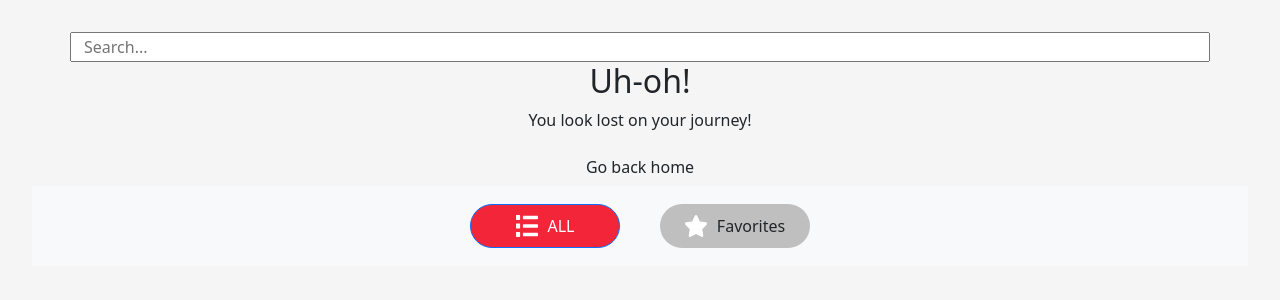
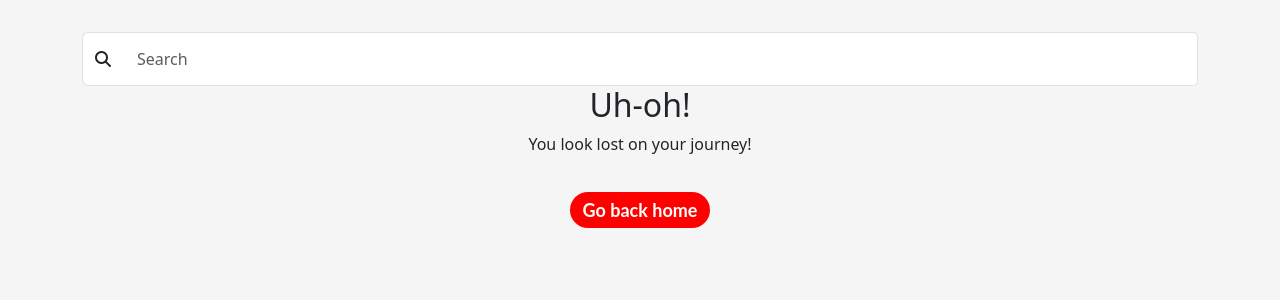
Before and after one commit to costeva/pokemonApp, a Vue app: page /favorite-pokemon in a window 1280 px wide. Shown: the top 300 px of the page. Built offline with nearby package versions, Linux system fonts and the light colour scheme.

Commit message:
Arreglos varios

```diff
--- a/package.json
+++ b/package.json
@@ -9,6 +9,7 @@
     "preview": "vite preview"
   },
   "dependencies": {
+    "@fortawesome/fontawesome-free": "^6.5.1",
     "axios": "^1.6.7",
     "bootstrap": "^5.3.2",
     "bootstrap-vue": "^2.23.1",
--- a/src/App.vue
+++ b/src/App.vue
@@ -3,10 +3,9 @@
     <div class="container">
       <router-view />
     </div>
-
-    <footer v-show="currentRoute !== '/' && !(currentRoute === '/list-pokemon' && !loading)" class="footer">
+    <footer v-show="showFooter && currentRoute !== '/' && !(currentRoute === '/list-pokemon' && !loading)" class="footer">
       <button
-        class="btn btn-primary footer-btn"
+        class="btn  footer-btn"
         :style="allButtonStyle"
         @click="goToList"
       >
@@ -25,8 +24,10 @@
 </template>
 
 <script setup>
-import { inject, ref, computed } from "vue";
+import { inject, ref,provide, computed } from "vue";
 import { usePokemonStore } from "./modules/store/index.js";
+const showFooter = ref(true);
+provide('showFooter', showFooter);
 const router = inject("router");
 const pokemonStore = usePokemonStore();
 const currentRoute = computed(() => router.currentRoute.value.path);
@@ -35,22 +36,26 @@ const colorBtn = ref('all');
 
 
 const allButtonStyle =  computed(() =>({
-  width: "150px",
+  width: window.innerWidth > 1024 ? "275px" : "150px",
+
   height: "44px",
   padding: "11px 48px",
   borderRadius: "60px",
   gap: "10px",
-  background: colorBtn.value === 'all' ? '#F22539' : '#BFBFBF',
+  color: "white",
+  background: currentRoute.value === '/list-pokemon' ? '#F22539' : '#BFBFBF',
   display: "flex",
 }));
 
 const favoritesButtonStyle =  computed(() =>({
-  width: "150px",
+  width: window.innerWidth > 1024 ? "275px" : "150px",
+
   height: "44px",
   padding: "11px 48px",
   borderRadius: "60px",
   gap: "10px",
-  background: colorBtn.value === 'favorites' ? '#F22539' : '#BFBFBF',
+  color: "white",
+  background: currentRoute.value === '/favorite-pokemon' ? '#F22539' : '#BFBFBF',
   display: "flex",
 }));
 
@@ -87,5 +92,4 @@ const goToFavorite = () => {
 }
 
 
-
 </style>
--- a/src/main.js
+++ b/src/main.js
@@ -2,6 +2,7 @@ import { createApp } from 'vue'
 import { createPinia } from 'pinia'
 import { createRouter, createWebHistory } from 'vue-router'
 import App from './App.vue'
+import '@fortawesome/fontawesome-free/css/all.css'
 import 'bootstrap/dist/css/bootstrap.css'
 import 'bootstrap/dist/js/bootstrap.bundle.min.js'
 import 'bootstrap'
--- a/src/modules/get-pokemon-list/composable/index.js
+++ b/src/modules/get-pokemon-list/composable/index.js
@@ -25,9 +25,10 @@ export const useGetPokemons = () => {
   };
 
   const pokemonDetail = async (name) => {
-    await store.pokemon(name);
+      await store.pokemon(name);
+  };
 
-  };
+
 
   const resetCard = () => {
     store.setCleanPokemon();
--- a/src/modules/get-pokemon-list/views/index.vue
+++ b/src/modules/get-pokemon-list/views/index.vue
@@ -2,9 +2,19 @@
   <div>
     <loader-pokemon :isLoading="isLoading" />
 
-    <div class="row justify-content-center" v-show="!isLoading">
-      <input type="text" v-model="searchTerm" placeholder="Search..." />
-
+    <div class="row justify-content-center px-3" v-show="!isLoading">
+      <div>
+        <div class="input-group col-12">
+          <span class="input-group-text">
+            <i class="fas fa-search"></i>
+          </span>
+          <input
+            v-model="searchTerm"
+            class="form-control input-search"
+            placeholder="Search"
+          />
+        </div>
+      </div>
       <div v-if="filteredPokemons.length === 0">
         <h2>Uh-oh!</h2>
         <p>You look lost on your journey!</p>
@@ -13,7 +23,7 @@
         </button>
       </div>
 
-      <div class="py-2 col-sm-12" v-else>
+      <div class="py-2 col-12" v-else>
         <list-pokemons
           v-for="(pokemon, index) in filteredPokemons"
           :key="index"
@@ -26,6 +36,8 @@
   </div>
   <card-poket
     v-if="showModal"
+    :isLoading="isLoading"
+    :isFavorite="isFavorite"
     :showModal="showModal"
     :pokemon="pokemon"
     @update:showModal="handleCloseCard"
@@ -33,12 +45,13 @@
 </template>
 
 <script setup>
-import { onMounted, ref, computed } from "vue";
+import { onMounted, ref, computed, inject } from "vue";
 import { useGetPokemons } from "../composable/index.js";
 import listPokemons from "../../../components/list.vue";
 import loaderPokemon from "../../../components/loader/loader.vue";
 import cardPoket from "../../../components/cardPokemon.vue";
 
+const showFooter = inject("showFooter");
 const {
   getPokemonsList,
   isLoading,
@@ -51,17 +64,20 @@ const {
   pokemonDetail,
 } = useGetPokemons();
 const showModal = ref(false);
+const isFavorite = ref(false);
 
 const filteredPokemons = computed(() => {
   const serchTxt = searchTerm.value.toLowerCase();
   let filterName = pokemons.value.filter((pokemon) => {
     return pokemon.toLowerCase().includes(serchTxt);
   });
+  showFooter.value = filterName.length !== 0;
   return filterName;
 });
 
-const handleOpenCard = (pokemon) => {
-  pokemonDetail(pokemon);
+const handleOpenCard = (data) => {
+  isFavorite.value = data.isFavorite;
+  pokemonDetail(data.pokemon);
   showModal.value = true;
 };
 
@@ -83,7 +99,9 @@ onMounted(async () => {
 .altura {
   height: 80vh;
 }
-
+.fas {
+  color: #bfbfbf;
+}
 .pokeball-loader {
   position: fixed;
   top: 50%;
@@ -103,4 +121,31 @@ onMounted(async () => {
   border-radius: 60px;
   margin-top: 20px;
 }
+
+.input-group{
+  width: 100% !important;
+}
+.input-group-text {
+  background: #ffffff;
+  border-right: #ffffff;
+}
+
+
+.input-search {
+  flex-wrap: nowrap;
+  padding: 14px 127px 14px 15px;
+  border-radius: 5px;
+  border-left: #ffffff;
+}
+@media (min-width: 1024px) {
+.input-group-text {
+  background: #ffffff;
+  border-right: #ffffff;
+}
+.input-search {
+  padding: 14px 219px 14px 15px;
+  border-radius: 5px;
+  border-left: #ffffff;
+}
+}
 </style>
--- a/src/modules/pokemon-favorites/composable/index.js
+++ b/src/modules/pokemon-favorites/composable/index.js
@@ -1,9 +1,11 @@
 import { usePokemonStore } from "../../store/index.js";
 import { computed, ref } from "vue";
+import { useRouter } from "vue-router";
 
 export const useFavorites = () => {
   const store = usePokemonStore();
   const searchTerm = ref('');
+  const router = useRouter();
   const favoritePokemon = computed(() => store.getFavorites);
   const pokemon = computed(() => store.getPokemon);
   const toggleFavorite = (pokemonName) => {
@@ -16,16 +18,21 @@ export const useFavorites = () => {
   };
 
   const pokemonDetail = async (name) => {
-    await store.pokemon(name);
+    let pokemonName = name.pokemon.toLowerCase();
+    await store.pokemon(pokemonName);
   };
 
-
+  const backToHome = () => {
+    store.setLoading(false);
+    router.push({ name: "listPokemon" });
+  };
 
   return {
     toggleFavorite,
     favoritePokemon,
     searchTerm,
     pokemon,
+    backToHome,
     pokemonDetail,
   };
 };
--- a/src/modules/pokemon-favorites/views/index.vue
+++ b/src/modules/pokemon-favorites/views/index.vue
@@ -1,11 +1,20 @@
 <template>
-   <div class="row justify-content-center">
-  <input class="col-12" type="text" v-model="searchTerm" placeholder="Search..." />
+  <div class="row justify-content-center">
+    <div class="input-group">
+      <span class="input-group-text">
+        <i class="fas fa-search"></i>
+      </span>
+      <input
+        v-model="searchTerm"
+        class="form-control input-search"
+        placeholder="Search"
+      />
+    </div>
   </div>
   <div v-if="filteredPokemons.length === 0">
     <h2>Uh-oh!</h2>
     <p>You look lost on your journey!</p>
-    <button class="btn get-back--home-button" @click="clearSearch">
+    <button class="btn get-back--home-button" @click="backToHome">
       Go back home
     </button>
   </div>
@@ -26,13 +35,19 @@
 </template>
 
 <script setup>
-import { ref, computed } from "vue";
+import { ref, computed, inject } from "vue";
 import cardPokemon from "../../../components/cardPokemon.vue";
 import listPokemons from "../../../components/list.vue";
 import { useFavorites } from "../composable/index.js";
-
-const { toggleFavorite, favoritePokemon, searchTerm, pokemonDetail, pokemon } =
-  useFavorites();
+const showFooter = inject("showFooter");
+const {
+  toggleFavorite,
+  favoritePokemon,
+  searchTerm,
+  pokemonDetail,
+  pokemon,
+  backToHome,
+} = useFavorites();
 
 const showModal = ref(false);
 const handleOpenCard = (pokemon) => {
@@ -42,15 +57,16 @@ const handleOpenCard = (pokemon) => {
 
 const filteredPokemons = computed(() => {
   const searchTxt = searchTerm.value.toLowerCase();
+  let filterName = []; // Añade esta línea
   if (Array.isArray(favoritePokemon.value)) {
-    return favoritePokemon.value.filter(
+    filterName = favoritePokemon.value.filter(
       (pokemonName) =>
         typeof pokemonName === "string" &&
         pokemonName.toLowerCase().includes(searchTxt)
     );
-  } else {
-    return [];
   }
+  showFooter.value = filterName.length !== 0; // Mueve esta línea aquí
+  return filterName;
 });
 
 const handleCloseCard = () => {
@@ -73,4 +89,25 @@ const handleCloseCard = () => {
   left: 50%;
   transform: translate(-50%, -50%);
 }
+.input-group-text {
+  background: #ffffff;
+  border-right: #ffffff;
+}
+.input-search {
+  padding: 14px 219px 14px 15px;
+  border-radius: 5px;
+  border-left: #ffffff;
+}
+.get-back--home-button {
+  font-family: Lato;
+  font-size: 18px;
+  font-weight: 700;
+  line-height: 22px;
+  letter-spacing: 0em;
+  text-align: center;
+  background-color: red !important;
+  color: white;
+  border-radius: 60px;
+  margin-top: 20px;
+}
 </style>
--- a/src/modules/store/index.js
+++ b/src/modules/store/index.js
@@ -22,7 +22,6 @@ export const usePokemonStore = defineStore("pokemon", {
       this.item = name;
     },
     setLoading(loading) {
-
       this.loading = loading;
     },
 
@@ -34,9 +33,10 @@ export const usePokemonStore = defineStore("pokemon", {
     },
 
     async pokemon(name) {
+      let pokemonName =name.toLowerCase();
       try {
         const response = await axios.get(
-          `https://pokeapi.co/api/v2/pokemon/${name}`
+          `https://pokeapi.co/api/v2/pokemon/${pokemonName}`
         );
         if (response.status !== 200) {
           throw new Error("Error al obtener los datos");
@@ -63,17 +63,15 @@ export const usePokemonStore = defineStore("pokemon", {
         this.error = error.message;
       } finally {
         this.loading = true;
-
       }
     },
   },
   getters: {
     getNames(state) {
-      return state.names;
+      return state?.names.map((name) => name.charAt(0).toUpperCase() + name.slice(1));
     },
 
     getFavorites(state) {
-
       return state.favorites;
     },
     getPokemon(state) {
@@ -86,8 +84,9 @@ export const usePokemonStore = defineStore("pokemon", {
         ? item.types.map((type) => type?.type?.name).join(", ")
         : "";
 
+      const name = item?.name ? item.name.charAt(0).toUpperCase() + item.name.slice(1) : "";
       return {
-        name: item.name,
+        name: name,
         id: item.id,
         image: item.sprites?.other?.["official-artwork"]?.front_default,
         types: types,
```
Also changed, not shown: src/components/cardPokemon.vue (+51 -10 lines), src/components/list.vue (+15 -11 lines), 1 other file (tests, documents, lock files or other folders).
